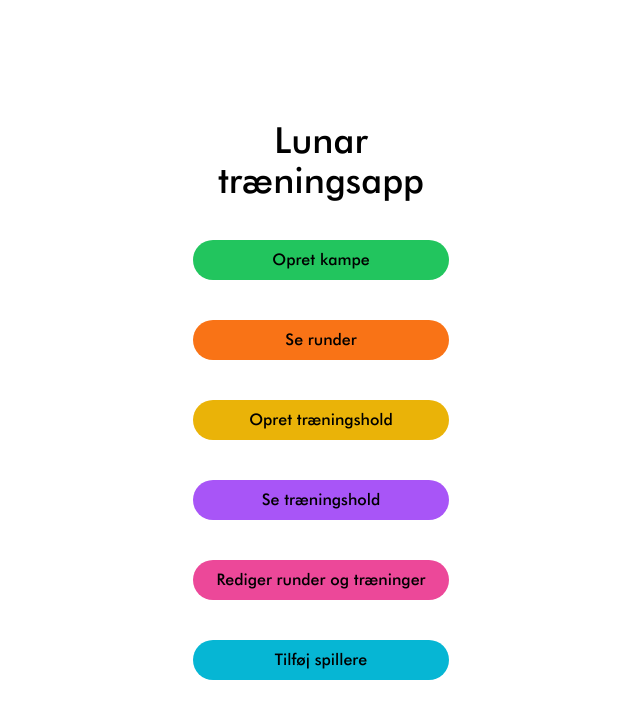
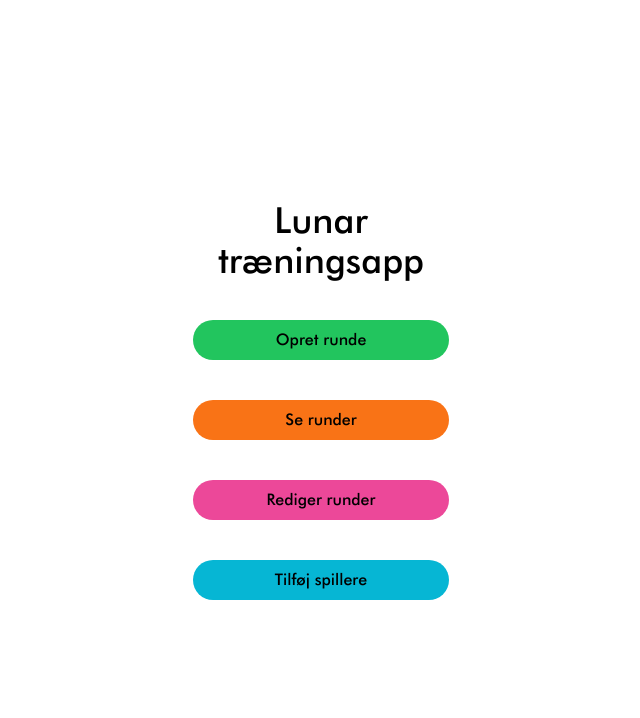
Before and after one commit to Luux2/lunarpadelnorth, a React (Vite) app: page / in a window 1280 px wide. Shown: the top 718 px of the page, without its empty margins (319-959 px from the left). Built offline with nearby package versions, Linux system fonts and the light colour scheme.

Commit message:
Specifikke løsninger

```diff
--- a/index.html
+++ b/index.html
@@ -4,7 +4,7 @@
   <meta charset="UTF-8"/>
   <link href="/padelnorth.png" rel="icon" type="image/png"/>
   <meta content="width=device-width, initial-scale=1, maximum-scale=1, user-scalable=no" name="viewport">
-  <title>Lunar træningskampe</title>
+  <title>PN Træningsapp</title>
 </head>
 <body>
 <div id="root"></div>
--- a/src/components/BackArrow.tsx
+++ b/src/components/BackArrow.tsx
@@ -5,15 +5,24 @@ const BackArrow = () => {
     const navigate = useNavigate();
 
     const handleNavigateBack = () => {
-        navigate(-1);
-    }
+        if (window.history.length > 1) {
+            navigate(-1); // ✅ Gå tilbage, hvis muligt
+        } else {
+            navigate("/"); // ✅ Send brugeren til en sikker fallback-side
+        }
+    };
+
 
 
     return (
         <>
-            <div className="ml-3 mt-5 h-8 w-8 shrink-0 rounded-full p-1 border bg-[#4e4e4e]">
-                <ArrowLongLeftIcon className="h-full w-full rounded-full text-white" onClick={handleNavigateBack}/>
+            <div
+                onClick={handleNavigateBack} // 🚀 Klik kan nu registreres over hele området
+                className="ml-3 mt-5 h-8 w-8 shrink-0 rounded-full p-1 border bg-[#4e4e4e] cursor-pointer flex items-center justify-center"
+            >
+                <ArrowLongLeftIcon className="h-full w-full text-white" />
             </div>
+
 
         </>
     )
--- a/src/pages/CreateMatchesScreen.tsx
+++ b/src/pages/CreateMatchesScreen.tsx
@@ -56,7 +56,7 @@ const CreateMatchesScreen = () => {
         }
 
         const matches: MatchInterface[] = Array.from({ length: numMatches }).map((_, matchIndex) => {
-            const sidesNotFixed = sidesNotFixedMap[matchIndex]; // Tjek om sider ikke er fastlagt
+            const sidesNotFixed = sidesNotFixedMap[matchIndex];
 
             const team1: TeamInterface = {
                 player1: selectedPlayers[matchIndex * 4]!.id as string,
@@ -76,6 +76,10 @@ const CreateMatchesScreen = () => {
         });
 
         try {
+            if (matches.length === 0) {
+                alert("Du skal tilføje mindst én kamp!");
+                return;
+            }
             const startTime = formatLocalISOString(selectedStartDate!);
             const endTime = formatLocalISOString(selectedEndDate!);
 
@@ -104,6 +108,8 @@ const CreateMatchesScreen = () => {
         setSelectedPlayers(Array(playerCount).fill(null));
     };
 
+    const matchNames = ["Tekniktræning", "Kamp 1", "Kamp 2", "Kamp 3", "Kamp 4"];
+
     if (isLoading) {
         return <p className="text-center mt-10">Indlæser spillere...</p>;
     }
@@ -117,6 +123,7 @@ const CreateMatchesScreen = () => {
                 <input
                     type="number"
                     min="1"
+                    max="4"
                     className="border rounded-md p-2 text-black text-center w-64"
                     placeholder="Antal kampe"
                     value={numMatches || ""}
@@ -161,7 +168,7 @@ const CreateMatchesScreen = () => {
                 return (
                     <div key={matchIndex} className="mb-10">
                         <h2 className="text-2xl font-semibold text-center mb-4">
-                            Kamp {matchIndex + 1}
+                            {matchNames[matchIndex]}
                         </h2>
                         <div className="grid grid-cols-2 gap-4 mx-1">
                             <h1 className="text-center font-semibold">Venstre side</h1>
--- a/src/pages/EditRounds.tsx
+++ b/src/pages/EditRounds.tsx
@@ -100,6 +100,9 @@ const EditRounds = () => {
         }
     };
 
+    const matchNames = ["Tekniktræning", "Kamp 1", "Kamp 2", "Kamp 3", "Kamp 4"];
+
+
 
     if (isLoading) {
         return <p className="text-center mt-10">Indlæser runder...</p>;
@@ -142,7 +145,7 @@ const EditRounds = () => {
                                                         onClick={() => openModal(match, round.id!)}
                                                     >
                                                         <h2 className="text-xl font-semibold text-center mb-2">
-                                                            Kamp {index + 1}
+                                                            {matchNames[index]}
                                                         </h2>
                                                         <p className="font-semibold">
                                                             {getPlayerName(match.team1.player1)} &{" "}
--- a/src/pages/EditScreen.tsx
+++ b/src/pages/EditScreen.tsx
@@ -21,8 +21,8 @@ const EditScreen = () => {
             <div className="flex flex-col space-y-10 text-center w-64">
                 <h1 className="text-3xl text-center font-semibold">Hvad vil du redigere?</h1>
 
-                <Button className="bg-orange-500 rounded-3xl py-2 font-semibold" onClick={handleEditRounds}>Træningskampe</Button>
-                <Button className="bg-purple-500 rounded-3xl py-2 font-semibold" onClick={handleViewPracticeTeams}>Privat time</Button>
+                <Button className="bg-orange-500 rounded-3xl py-2 font-semibold" onClick={handleEditRounds}>Rediger runde</Button>
+                <Button className="bg-purple-500 rounded-3xl py-2 font-semibold hidden" onClick={handleViewPracticeTeams}>Privat time</Button>
             </div>
         </div>
         </div>
--- a/src/pages/IndexScreen.tsx
+++ b/src/pages/IndexScreen.tsx
@@ -22,7 +22,8 @@ const IndexScreen = () => {
     }
 
     const handleEdit = () => {
-        navigate("/edit");
+        //navigate("/edit");
+        navigate("/edit-rounds");
     }
 
     return (
@@ -30,14 +31,14 @@ const IndexScreen = () => {
             <div className="flex flex-col space-y-10 text-center w-64">
                 <h1 className="text-4xl font-semibold">Lunar træningsapp</h1>
                 <Button className="bg-green-500 rounded-3xl py-2 font-semibold" onClick={handleCreateMatches}>Opret
-                    kampe</Button>
+                    runde</Button>
                 <Button className="bg-orange-500 rounded-3xl py-2 font-semibold" onClick={handleAllRounds}>Se
                     runder</Button>
-                <Button className="bg-yellow-500 rounded-3xl py-2 font-semibold" onClick={handleAllPracticeTeams}>Opret
+                <Button className="bg-yellow-500 rounded-3xl py-2 font-semibold hidden" onClick={handleAllPracticeTeams}>Opret
                     træningshold</Button>
-                <Button className="bg-purple-500 rounded-3xl py-2 font-semibold" onClick={handleViewPracticeTeams}>Se
+                <Button className="bg-purple-500 rounded-3xl py-2 font-semibold hidden" onClick={handleViewPracticeTeams}>Se
                     træningshold</Button>
-                <Button className="bg-pink-500 rounded-3xl py-2 font-semibold" onClick={handleEdit}>Rediger runder og træninger</Button>
+                <Button className="bg-pink-500 rounded-3xl py-2 font-semibold" onClick={handleEdit}>Rediger runder</Button>
                 <Button className="bg-cyan-500 rounded-3xl py-2 font-semibold" onClick={() => navigate('/addplayers')}>Tilføj spillere</Button>
             </div>
         </div>
--- a/src/pages/RoundsScreen.tsx
+++ b/src/pages/RoundsScreen.tsx
@@ -51,6 +51,8 @@ const RoundsScreen = () => {
         setExpandedRound(expandedRound === roundId ? null : roundId); // Lukker hvis allerede åben, ellers åbner
     };
 
+    const matchNames = ["Tekniktræning", "Kamp 1", "Kamp 2", "Kamp 3", "Kamp 4"];
+
     if (isLoading) {
         return <p className="text-center mt-10">Indlæser runder...</p>;
     }
@@ -96,7 +98,7 @@ const RoundsScreen = () => {
                                                             className="mb-4 p-2 border-2 border-[#232e39] rounded-xl"
                                                         >
                                                             <h2 className="text-xl font-semibold text-center mb-2">
-                                                                Kamp {index + 1}
+                                                                {matchNames[index]}
                                                             </h2>
                                                             <p className="font-semibold">
                                                                 {getPlayerName(match.team1.player1)} &{" "}
```
